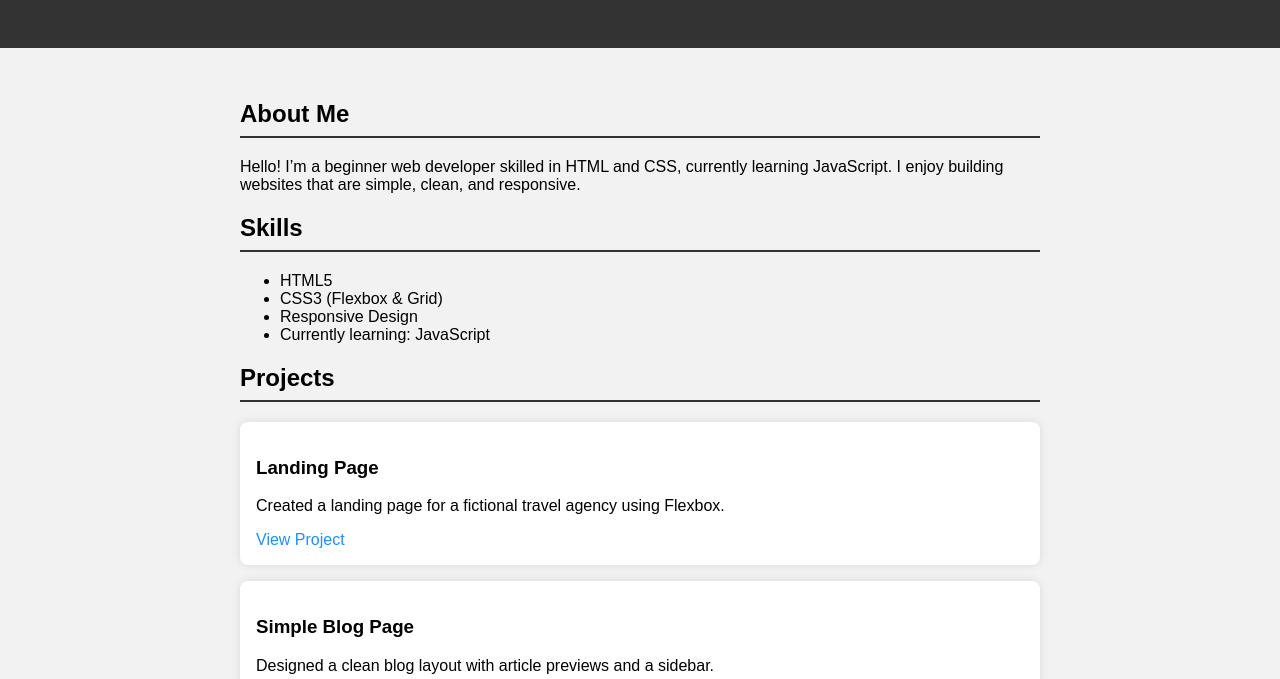
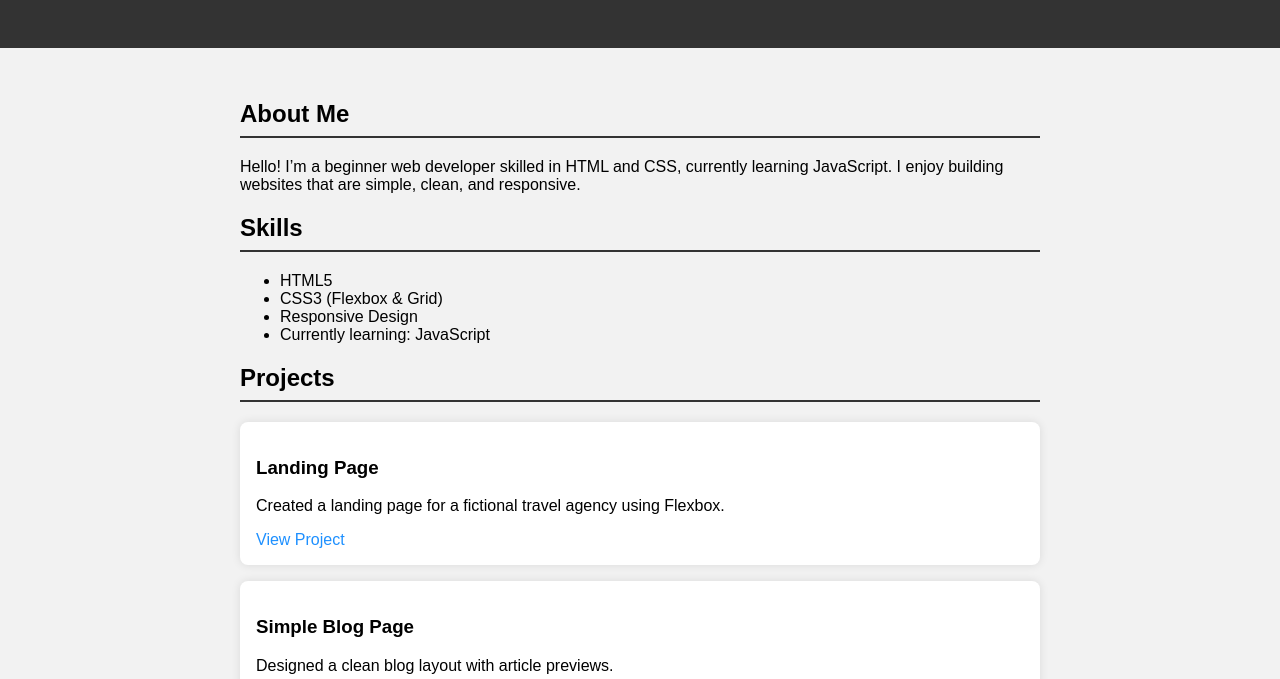
Before and after one commit to musadiqhussain110/portfolio, a plain HTML site: page index.html in a window 1280 px wide. Shown: the part 121-800 px from the top of the page. Drawn offline with Linux system fonts and the light colour scheme.

Commit message:
Update index.html

```diff
--- a/index.html
+++ b/index.html
@@ -35,7 +35,7 @@
       </div>
       <div class="project">
         <h3>Simple Blog Page</h3>
-        <p>Designed a clean blog layout with article previews and a sidebar.</p>
+        <p>Designed a clean blog layout with article previews.</p>
         <a href="project2.html">View Project</a>
       </div>
     </div>
```
